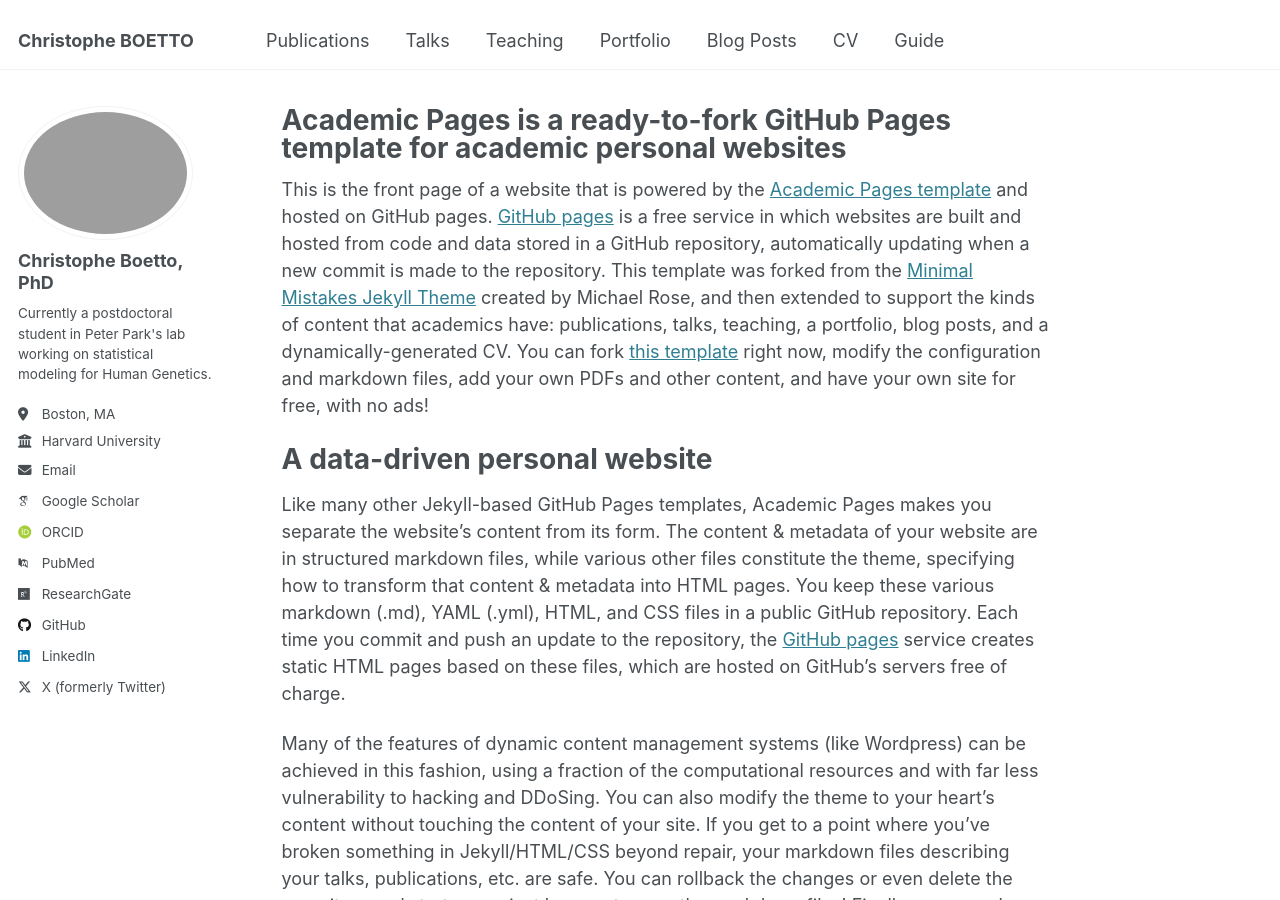
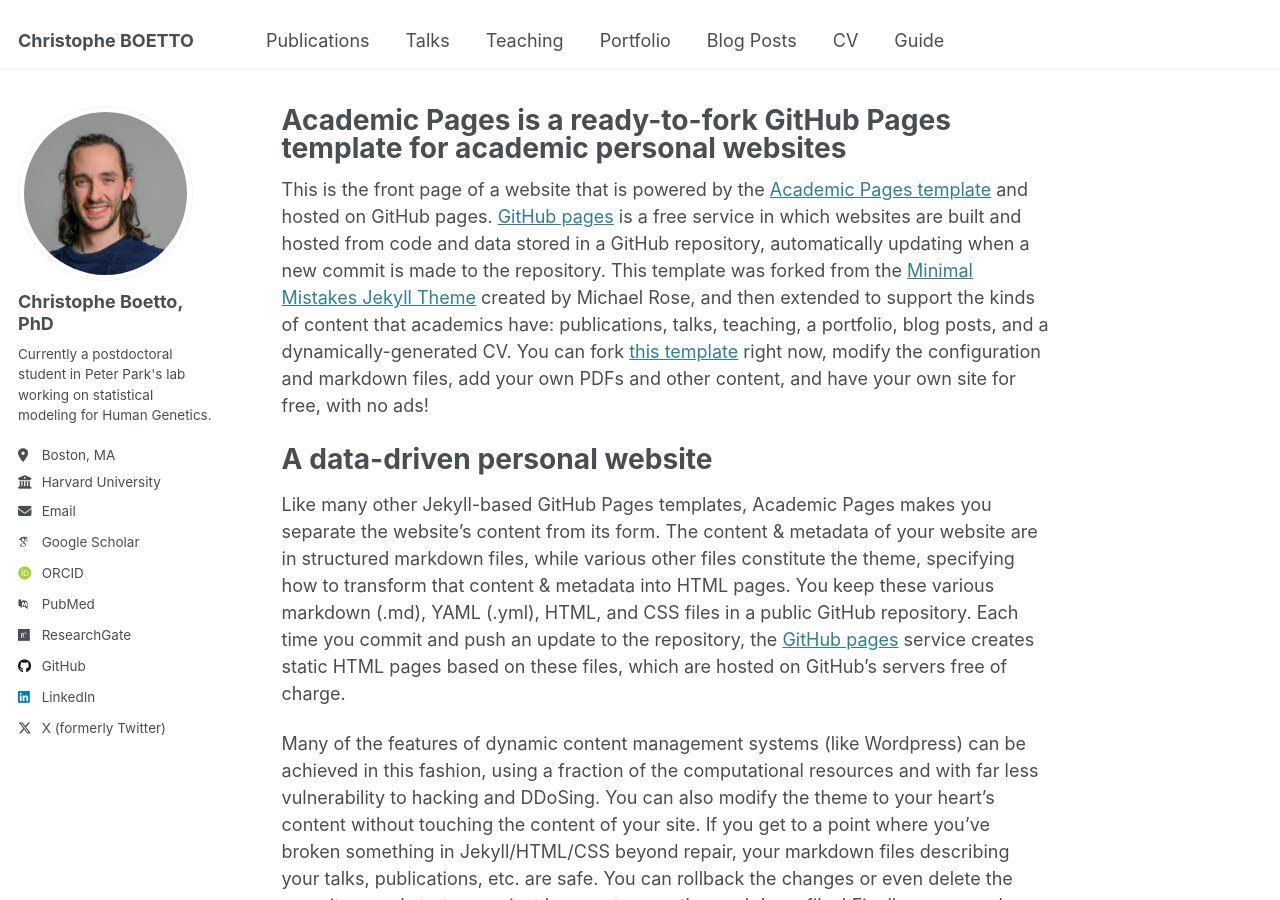
Before and after one commit to christopheboetto/website, a Jekyll site: the page built from _pages/about.md, in a window 1280 px wide and 900 px high. Built offline with Jekyll 4.4.1, drawn with Linux system fonts in a browser that asks for light colours; some web fonts are replaced.

Commit message:
Update _config.yml

```diff
--- a/_config.yml
+++ b/_config.yml
@@ -22,7 +22,7 @@ repository               : "academicpages/academicpages.github.io"
 #               Additional customization can be done by editing /_includes/author-profile.html
 author:
   # Biographic information
-  avatar           : "profile_pic2.png"
+  avatar           : "profile_pic2.jpg"
   name             : "Christophe Boetto, PhD"
   pronouns         : # example: "she/her"
   bio              : "Currently a postdoctoral student in Peter Park's lab working on statistical modeling for Human Genetics."
```
